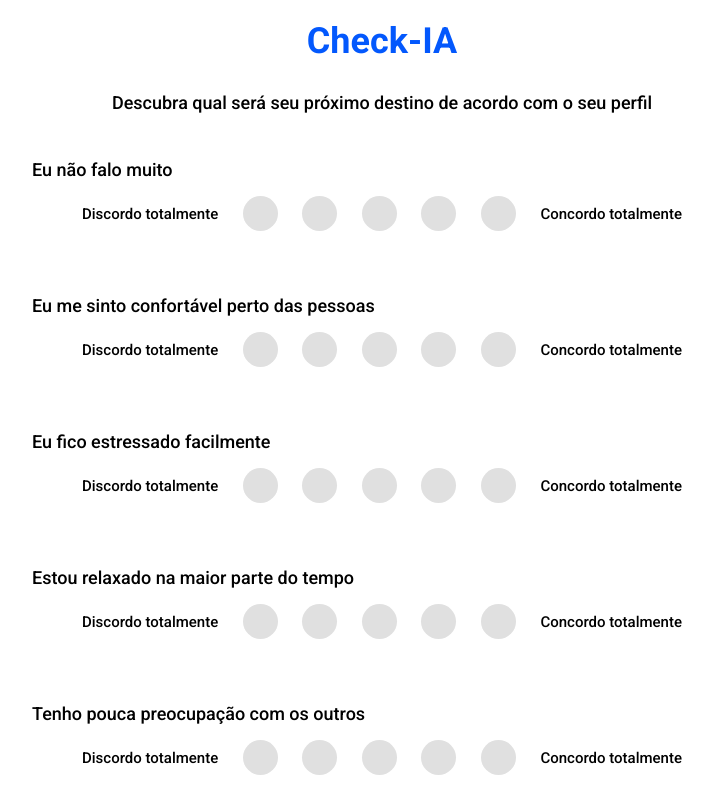
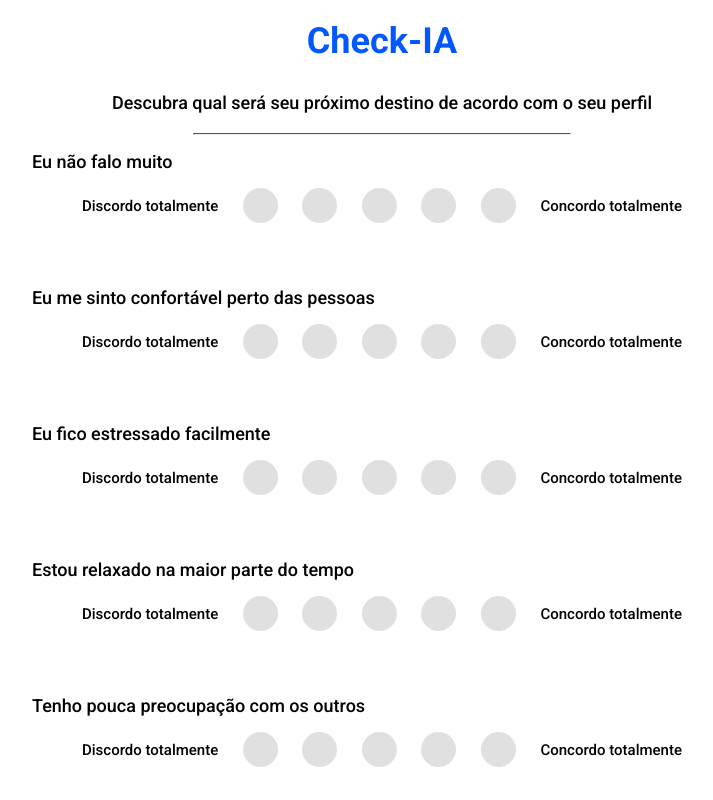
Before and after one commit to mateusfugita/check-ia, a React (Create React App) app: page / in a window 1280 px wide. Shown: the top 800 px of the page, without its empty margins (258-971 px from the left). Built offline with nearby package versions, Linux system fonts and the light colour scheme; no server answers; the HTML template or start-up script is replaced by a standard one.

Commit message:
add hr element in the interface

```diff
--- a/src/pages/Home/index.js
+++ b/src/pages/Home/index.js
@@ -109,6 +109,7 @@ export default function Home(){
             <Header />
             <main className='questions-container'>
                 <p className='subtitle'>Descubra qual será seu próximo destino de acordo com o seu perfil</p>
+                <hr />
                 {questions.slice(0, questions.length -1).map((question, index) => {
                     return (
                         <Question key={index} question={question} index={index} handleClickFunction={setAnswerForQuestion}></Question>
--- a/src/pages/Home/styles.css
+++ b/src/pages/Home/styles.css
@@ -1,6 +1,11 @@
 main .subtitle {
     text-align: center;
-    margin-bottom: 30px;
+    margin-bottom: 20px;
+}
+
+hr {
+    border-top: 1px solid #0358FD;
+    width: 30%;
 }
 
 .questions-container {
```
